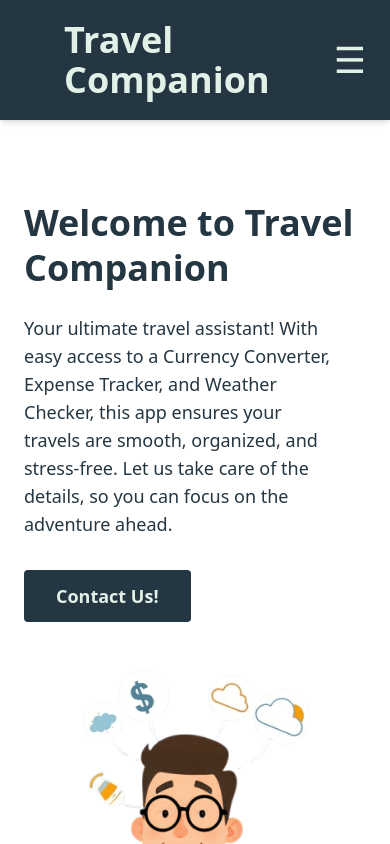
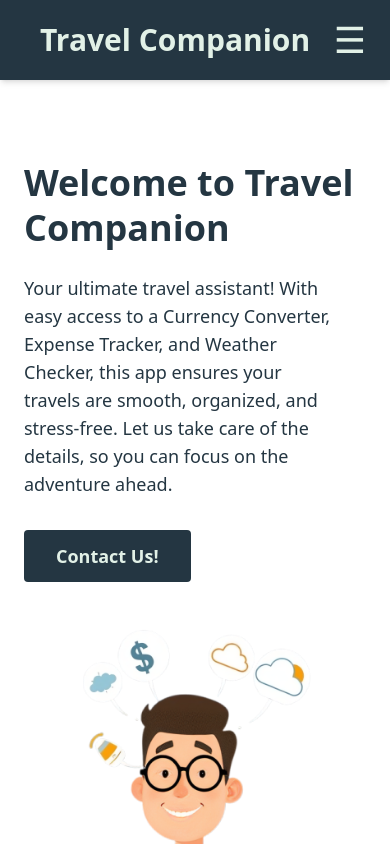
Before and after one commit to ghulammuttaqashah/Travel-Companion, a React (Vite) app in the folder client/travel-companion-app/: page / in a window 390 px wide. Shown: the top 844 px of the page. Built offline with nearby package versions, Linux system fonts and the light colour scheme; no server answers.

Commit message:
fixed the  Header.jsx to improve responsiveness

```diff
--- a/client/travel-companion-app/src/components/Header.jsx
+++ b/client/travel-companion-app/src/components/Header.jsx
@@ -43,7 +43,10 @@ function Header() {
 
   return (
     <header className="bg-[#243642] text-[#E2F1E7] px-6 py-5 flex items-center justify-between relative shadow-md">
-      <h1 className="text-4xl font-extrabold ml-10">Travel Companion</h1>
+      {/* ✅ Responsive Padding for Title */}
+      <h1 className="text-3xl sm:text-4xl font-extrabold pl-4 sm:pl-10">
+        Travel Companion
+      </h1>
 
       {/* Desktop Nav */}
       <ul className="hidden md:flex space-x-8 items-center text-xl font-semibold">
@@ -82,11 +85,13 @@ function Header() {
       </ul>
 
       {/* Mobile Menu Icon */}
-      <div className="md:hidden text-4xl cursor-pointer" onClick={toggleMenu}>☰</div>
+      <div className="md:hidden text-4xl cursor-pointer" onClick={toggleMenu}>
+        ☰
+      </div>
 
-      {/* Mobile Nav */}
+      {/* ✅ Mobile Nav — no overlap */}
       {isMenuOpen && (
-        <ul className="absolute top-20 left-0 w-full bg-[#243642] text-[#E2F1E7] flex flex-col items-center space-y-6 py-6 md:hidden z-10 text-xl font-medium">
+        <ul className="absolute top-full left-0 w-full bg-[#243642] text-[#E2F1E7] flex flex-col items-center space-y-6 py-6 md:hidden z-10 text-xl font-medium shadow-md">
           <li><Link to="/" onClick={toggleMenu}>Home</Link></li>
           <li><Link to="/weather" onClick={toggleMenu}>Weather</Link></li>
           <li><Link to="/currency-converter" onClick={toggleMenu}>Currency Converter</Link></li>
```
